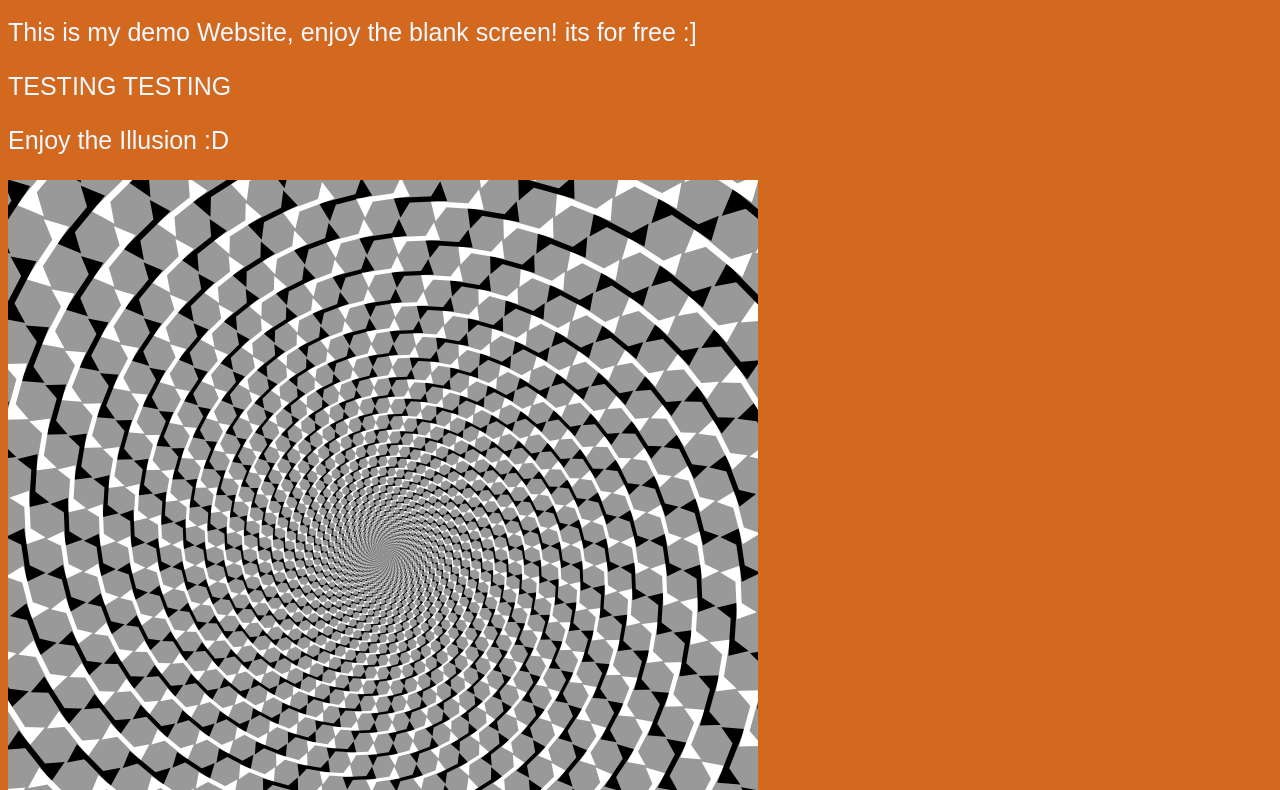
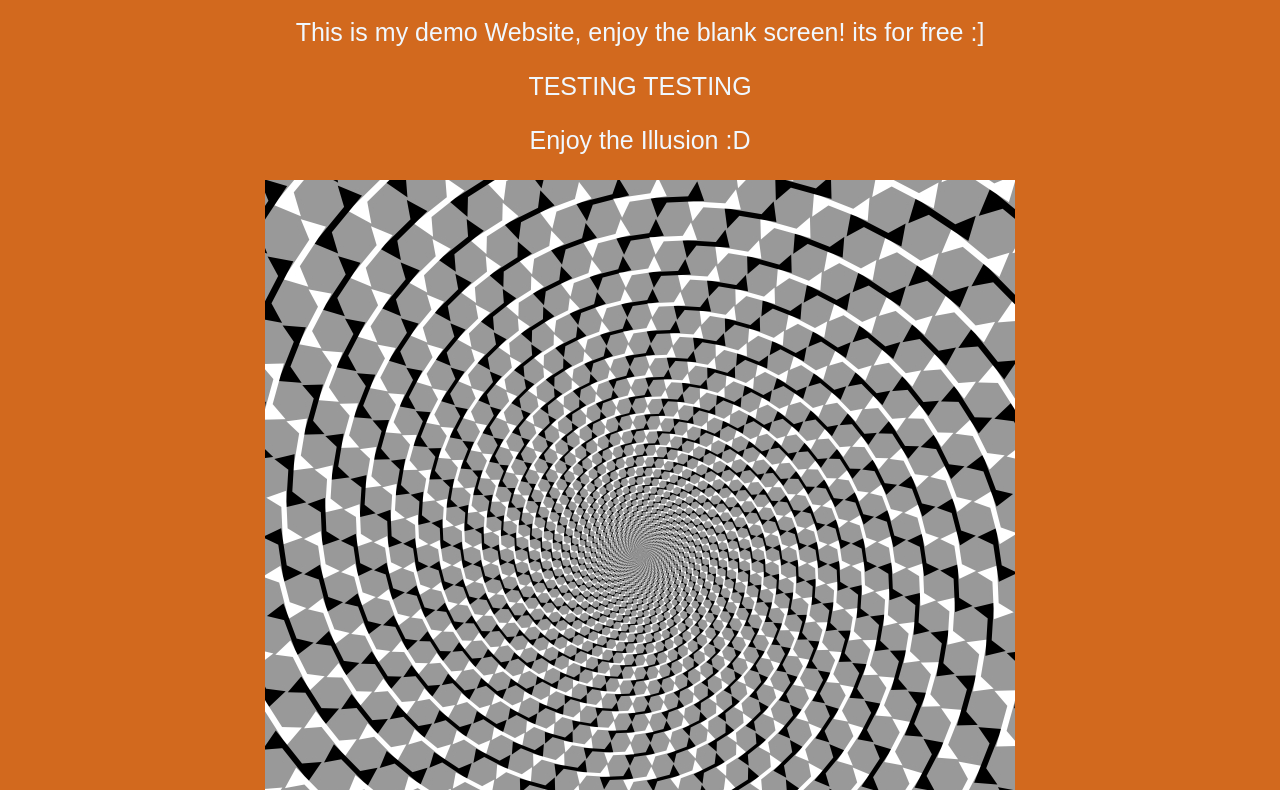
Before and after one commit to Laurenzob/MMP240, a plain HTML site: page WK1/index.html in a window 1280 px wide. Shown: the part 107-897 px from the top of the page. Drawn offline with Linux system fonts and the light colour scheme.

Commit message:
Update index.html

```diff
--- a/WK1/index.html
+++ b/WK1/index.html
@@ -9,9 +9,7 @@
                 font-family: fantasy;
                 font-size: 25px;
                 color: aliceblue;
-            }
-            img {
-                align-content: center;
+                text-align: center;
             }
 
 
```
